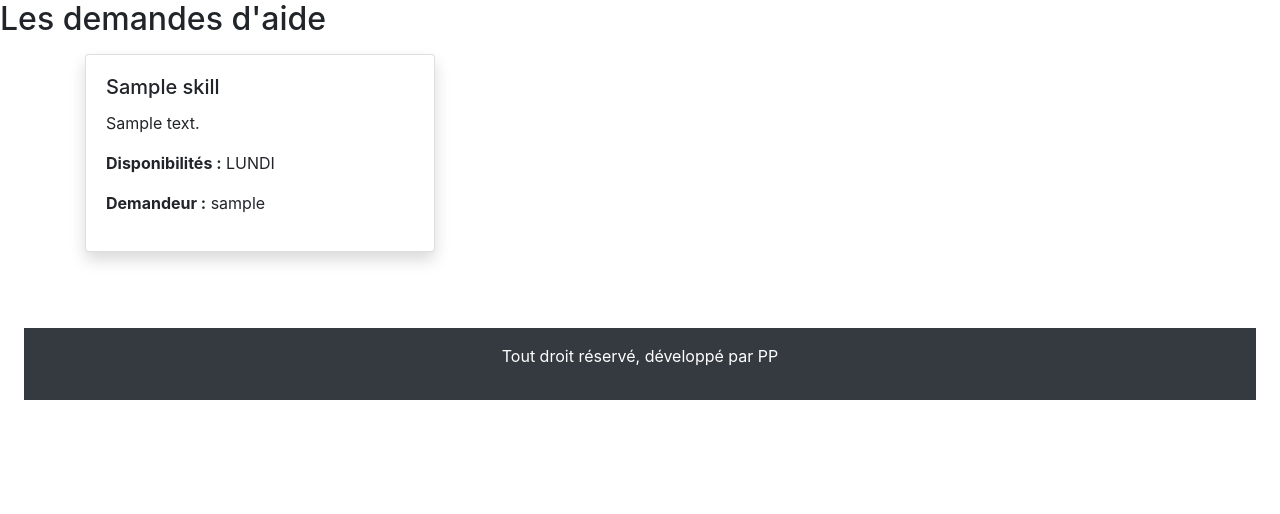
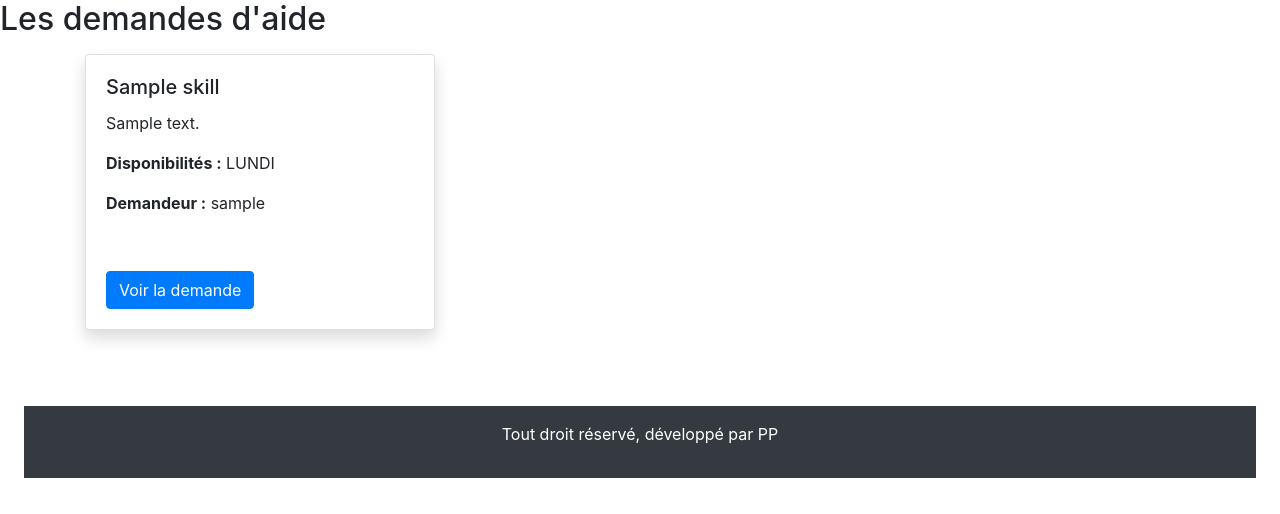
Before and after one commit to PinsolleP/HelpUs, a Django app: page /HelpUs/ in a window 1280 px wide. Shown: the part 286-800 px from the top of the page. Run offline with Django 5.2, Linux system fonts and the light colour scheme; tables that the repository leaves empty hold one stand-in row (values such as "Sample post").

Commit message:
templates/HelpUs/index.html : Ajout du bouton voir la demande pour les demandes d'aides

```diff
--- a/HelpUs/templates/HelpUs/index.html
+++ b/HelpUs/templates/HelpUs/index.html
@@ -86,6 +86,12 @@
                         </p>
 
                     </div>
+                    <div class="card-body">
+                        <a href="{% url 'HelpUs:help_request_detail' help_request.pk %}"
+                        class="btn btn-primary">
+                            Voir la demande
+                        </a>
+                    </div>
                 </div>
             </div>
 
@@ -95,6 +101,7 @@
 
     </div>
 </div>
+
 
 {% if user.is_authenticated %}
 <h2 class="mb-3">Les membres</h2>
```
